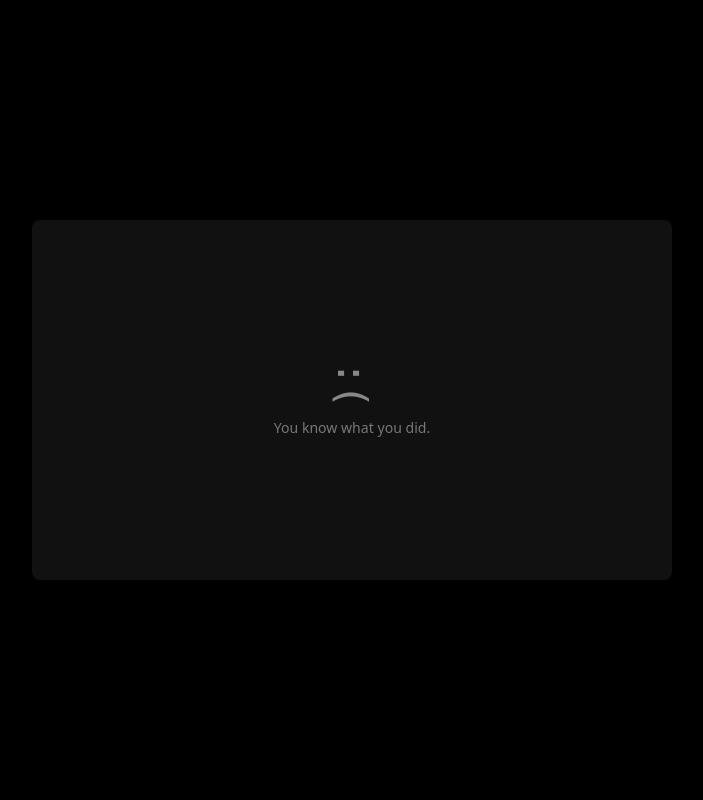
After one commit to Gamah/gamtube, a Python web app: template app/templates/unlisted.html in a window 1280 px wide. The commit adds this page. Shown: the whole page, without its empty margins (288-991 px from the left). Run offline with Jinja, Linux system fonts and the light colour scheme; the template is opened without the code that fills it, so the values that code supplies are empty.

Commit message:
feat: thumbnail poster, OG link preview, expired/unlisted visual pages
- Add poster attribute to <video> so thumbnail shows while buffering
- Add OG and Twitter card meta tags for chat-app link unfurling
- Expired page: dimmed thumbnail + red X overlay + Re-request button
  (re-trigger is now explicit via POST /v/{id}/rerequest, not auto on GET)
- Unlisted page: dimmed thumbnail + :( frown + "you know what you did" (410)
- render() gains optional status_code param

Co-Authored-By: Claude Sonnet 4.6 <noreply@anthropic.com>

```diff
--- a/app/rendering.py
+++ b/app/rendering.py
@@ -18,5 +18,5 @@ def _env() -> jinja2.Environment:
     return env
 
 
-def render(name: str, **ctx: object) -> HTMLResponse:
-    return HTMLResponse(_env().get_template(name).render(**ctx))
+def render(name: str, status_code: int = 200, **ctx: object) -> HTMLResponse:
+    return HTMLResponse(_env().get_template(name).render(**ctx), status_code=status_code)
--- /dev/null
+++ b/app/templates/unlisted.html
@@ -0,0 +1,68 @@
+<!doctype html>
+<html lang="en">
+<head>
+<meta charset="utf-8">
+<title>Unavailable</title>
+<link rel="icon" type="image/svg+xml" href="/static/awesome_face.svg">
+<style>
+* { margin: 0; padding: 0; box-sizing: border-box; }
+body { background: #000; height: 100vh; display: flex; align-items: center; justify-content: center; font-family: system-ui, sans-serif; }
+
+#frame {
+  position: relative;
+  width: min(90vw, 640px);
+}
+
+.thumb {
+  display: block;
+  width: 100%;
+  aspect-ratio: 16/9;
+  object-fit: cover;
+  border-radius: 8px;
+  opacity: .3;
+}
+
+.placeholder {
+  width: 100%;
+  aspect-ratio: 16/9;
+  background: #111;
+  border-radius: 8px;
+}
+
+.overlay {
+  position: absolute;
+  inset: 0;
+  display: flex;
+  flex-direction: column;
+  align-items: center;
+  justify-content: center;
+  gap: .9rem;
+}
+
+.frown {
+  font-size: 2.6rem;
+  line-height: 1;
+  color: #888;
+  font-family: ui-monospace, monospace;
+  transform: rotate(90deg);
+  display: inline-block;
+  letter-spacing: -.05em;
+}
+
+.label { color: #777; font-size: .88rem; }
+</style>
+</head>
+<body>
+<div id="frame">
+  {% if thumbnail_url %}
+  <img class="thumb" src="{{ thumbnail_url }}" alt="">
+  {% else %}
+  <div class="placeholder"></div>
+  {% endif %}
+  <div class="overlay">
+    <span class="frown">:(</span>
+    <span class="label">You know what you did.</span>
+  </div>
+</div>
+</body>
+</html>
```
Also changed, not shown: app/routers/videos.py (+39 -16 lines), app/templates/expired.html (added, +79 -0 lines), app/templates/video.html (+14 -1 lines).
